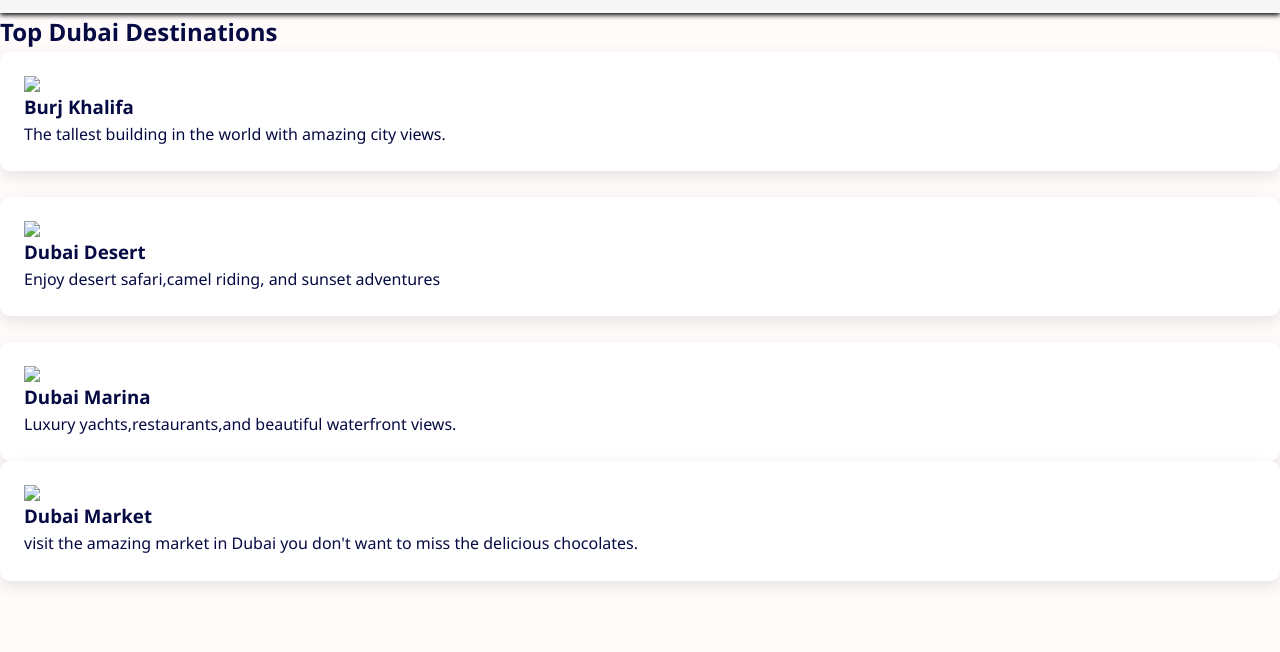
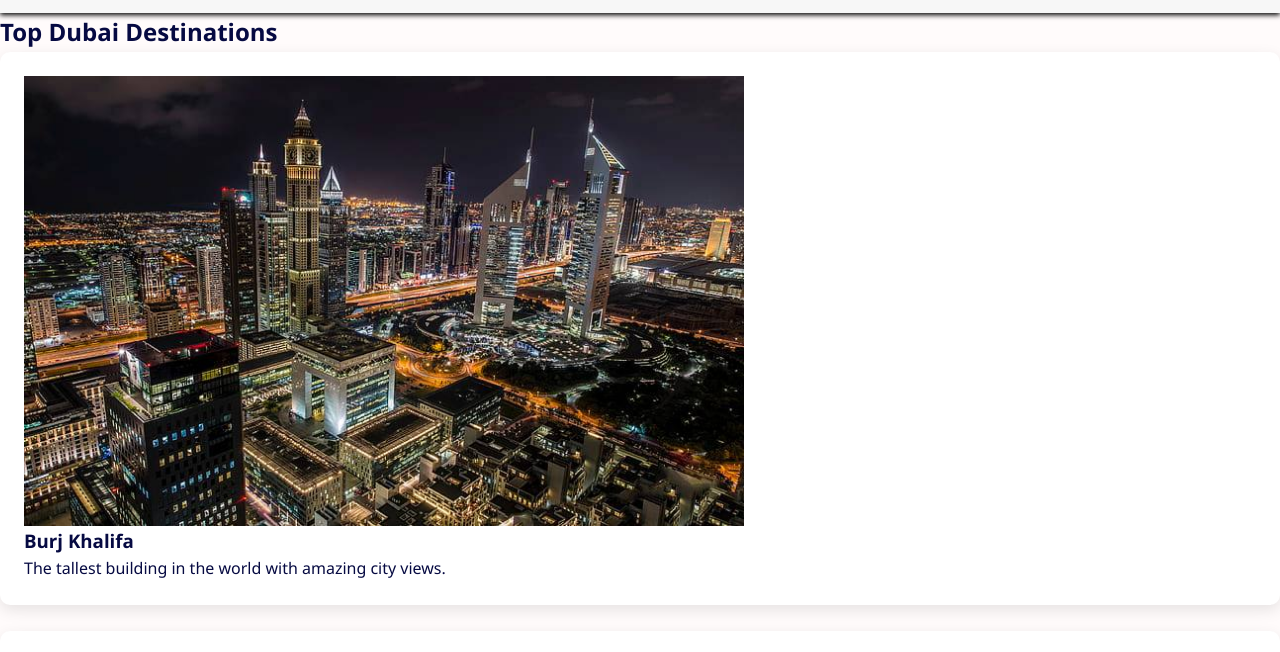
Before and after one commit to tinneke-77/Dubai-travel-web-project, a plain HTML site: page destination.html in a window 1280 px wide. Shown: the part 70-722 px from the top of the page. Drawn offline with Linux system fonts and the light colour scheme.

Commit message:
Update destination.html

```diff
--- a/destination.html
+++ b/destination.html
@@ -22,24 +22,24 @@
     </section>
    <section class="card-container">
     <div class="card">
-      <img src="image/burji 6.jpg">
+      <img src="burji 6.jpg">
       <h3> Burj Khalifa</h3>
       <p> The tallest building in the world with amazing city views.</p>
     </div>
     <br/>
     <div class="card">
-      <img src="image/desert.jpg">
+      <img src="desert.jpg">
       <h3> Dubai Desert</h3>
       <p>Enjoy desert safari,camel riding, and sunset adventures</p>
     </div>
     <br/>
     <div class="card">
-      <img src="image/buriji 1.jpg">
+      <img src="buriji 1.jpg">
       <h3>Dubai Marina</h3>
       <p>Luxury yachts,restaurants,and beautiful waterfront views.</p>
     </div>
     <div class="card">
-      <img src="image/market.jpg">
+      <img src="market.jpg">
       <h3>Dubai Market</h3>
       <p>visit the amazing market in Dubai you don't want to miss the delicious chocolates.</p>
     </div>
```
